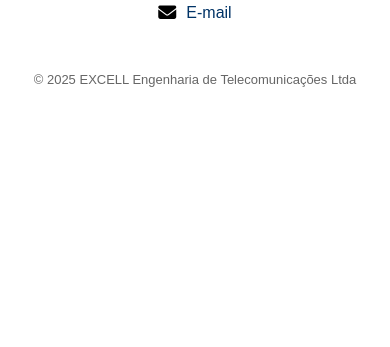
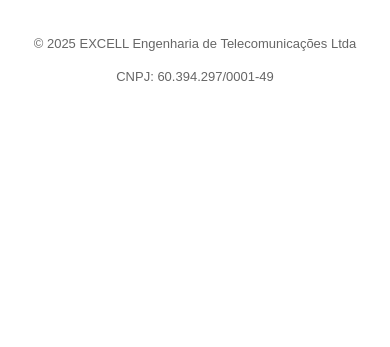
Before and after one commit to paulorozin/excellengenharia, a plain HTML site: page index.html in a window 390 px wide. Shown: the part 537-884 px from the top of the page. Drawn offline with Linux system fonts and the light colour scheme.

Commit message:
Update index.html

```diff
--- a/index.html
+++ b/index.html
@@ -98,9 +98,10 @@
 
     footer {
       text-align: center;
-      font-size: 13px;
+      font-size: 14px;
       color: #666;
       margin-top: 40px;
+      line-height: 1.6;
     }
 
     @media (max-width: 600px) {
@@ -123,6 +124,10 @@
       .info .slogan {
         font-size: 18px;
       }
+
+      footer {
+        font-size: 13px;
+      }
     }
   </style>
 </head>
@@ -132,7 +137,6 @@
       <img src="logo.png" alt="EXCELL Engenharia - logomarca" class="logo"/>
       <div class="info">
         <p class="slogan"><strong>Cloud PABX & Unified Communications</strong></p>
-        <p>CNPJ: 60.394.297/0001-49</p>
         <p><i class="fab fa-whatsapp"></i><a href="https://wa.me/554320181300" target="_blank">WhatsApp</a></p>
         <p><i class="fab fa-instagram"></i><a href="https://instagram.com/excell_engenharia" target="_blank">Instagram</a></p>
         <p><i class="fab fa-linkedin"></i><a href="https://linkedin.com/company/excell-engenharia" target="_blank">LinkedIn</a></p>
@@ -140,6 +144,7 @@
       </div>
       <footer>
         <p>© 2025 EXCELL Engenharia de Telecomunicações Ltda</p>
+        <p>CNPJ: 60.394.297/0001-49</p>
       </footer>
     </div>
   </div>
```
